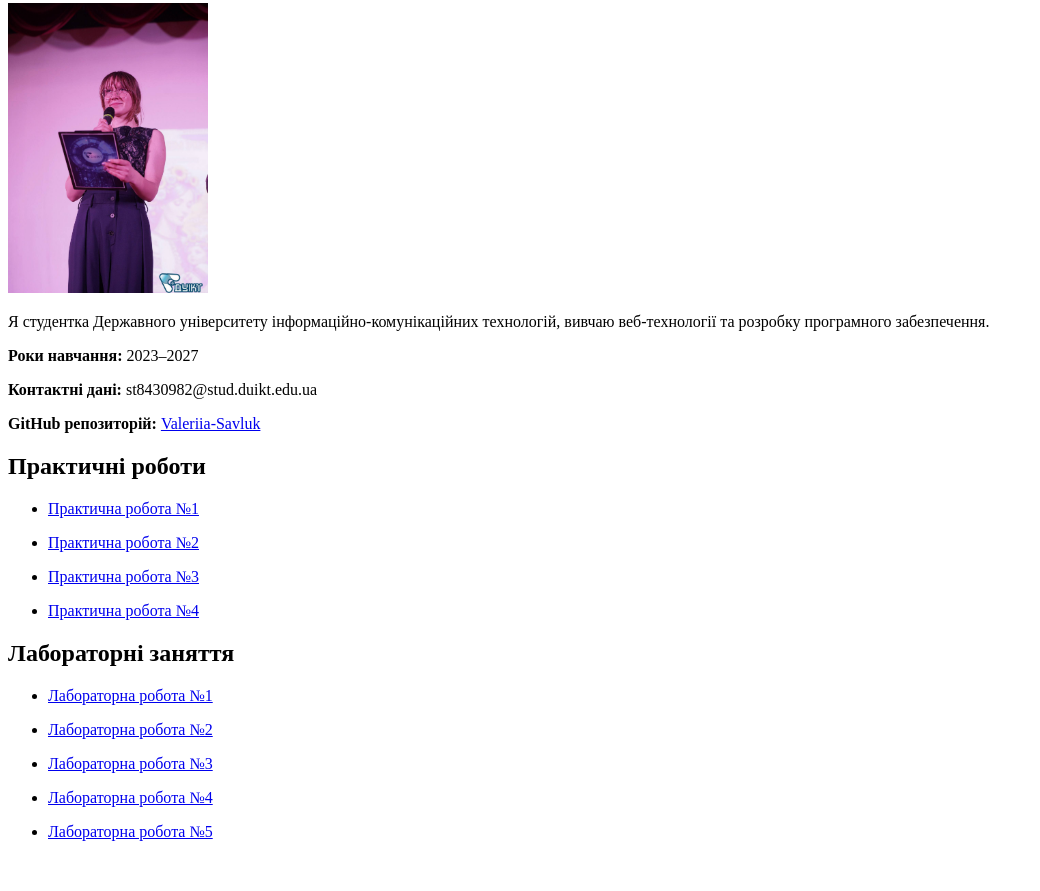
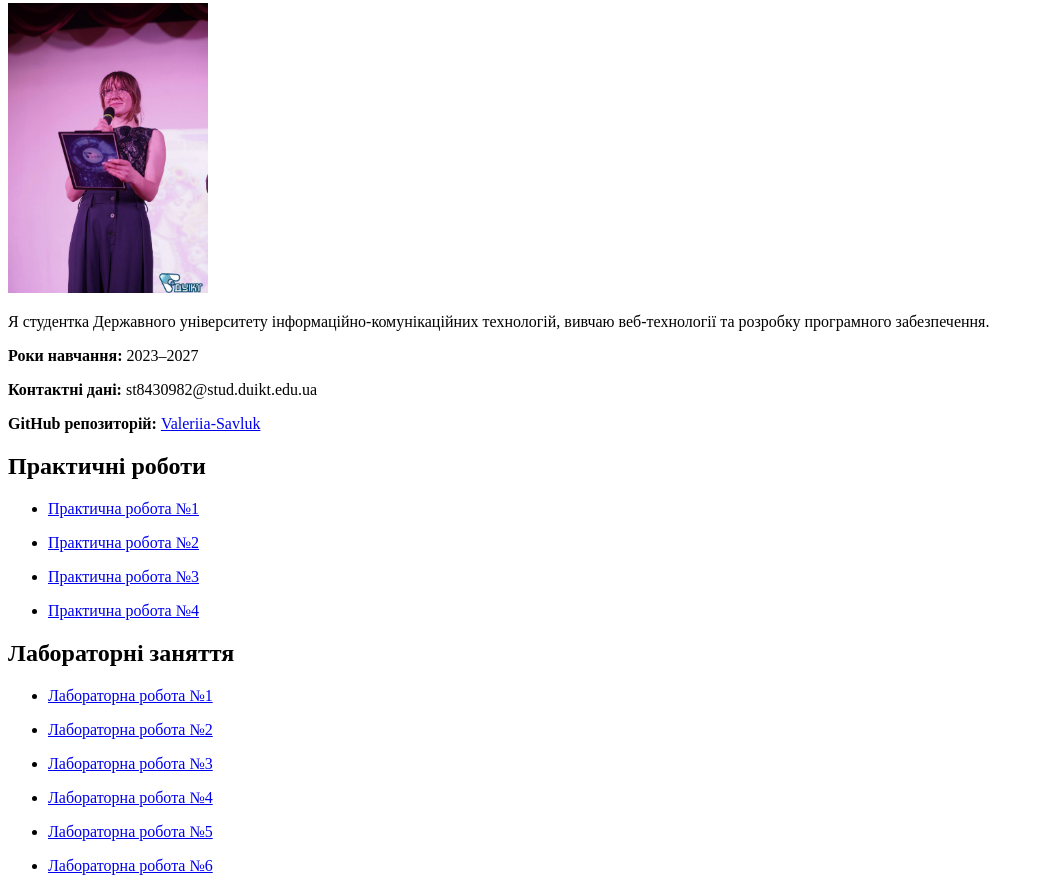
Before and after one commit to Valeriia-Savluk/WEB, a plain HTML site: page index.html in a window 1280 px wide. Shown: the part 216-1107 px from the top of the page, without its empty margins (0-1040 px from the left). Before the commit the page ends 1073 px from the top, so only its background shows below. Drawn offline with Linux system fonts and the light colour scheme.

Commit message:
index.html

```diff
--- a/index.html
+++ b/index.html
@@ -85,6 +85,12 @@
                     <a href="laboratory/lab5.html">Лабораторна робота №5</a>
                 </li>
             </ul>
+
+            <ul>
+                <li>
+                    <a href="laboratory/lab6.html">Лабораторна робота №6</a>
+                </li>
+            </ul>
         </section>
     </main>
 
```
